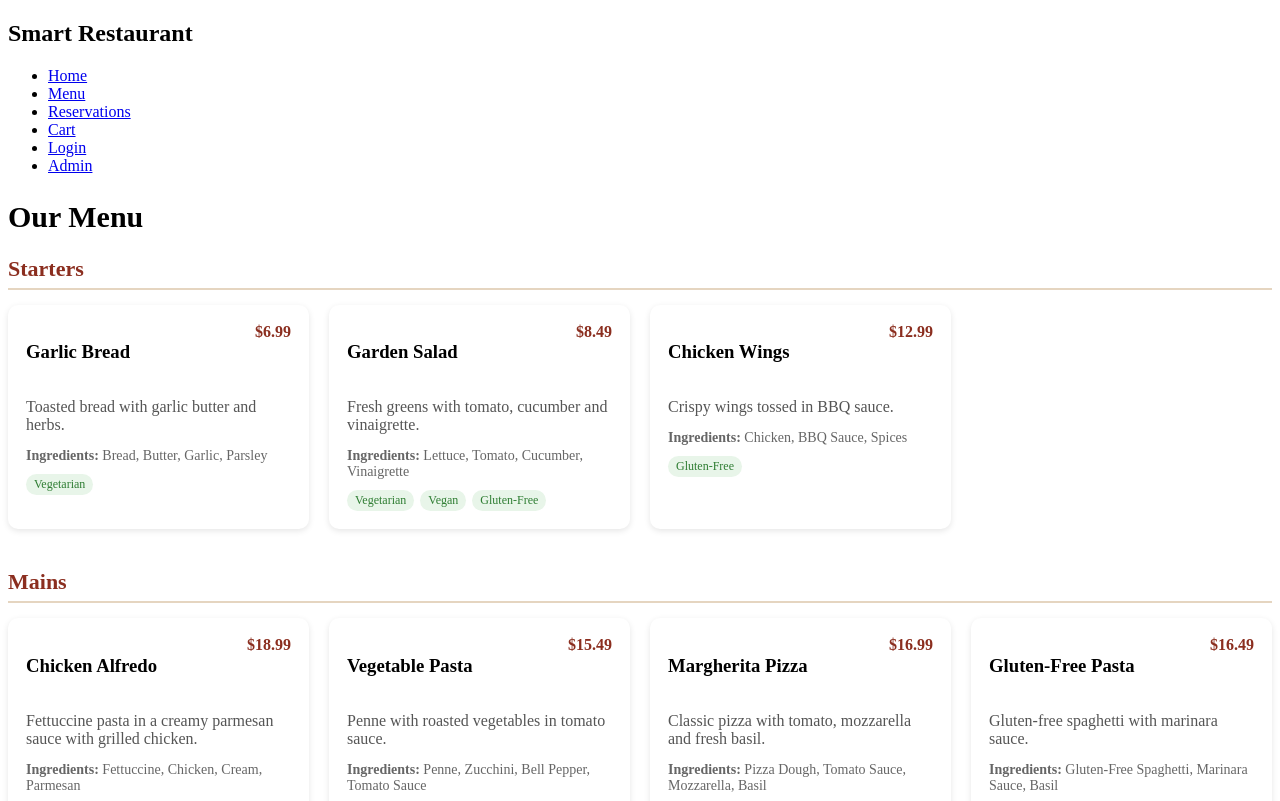
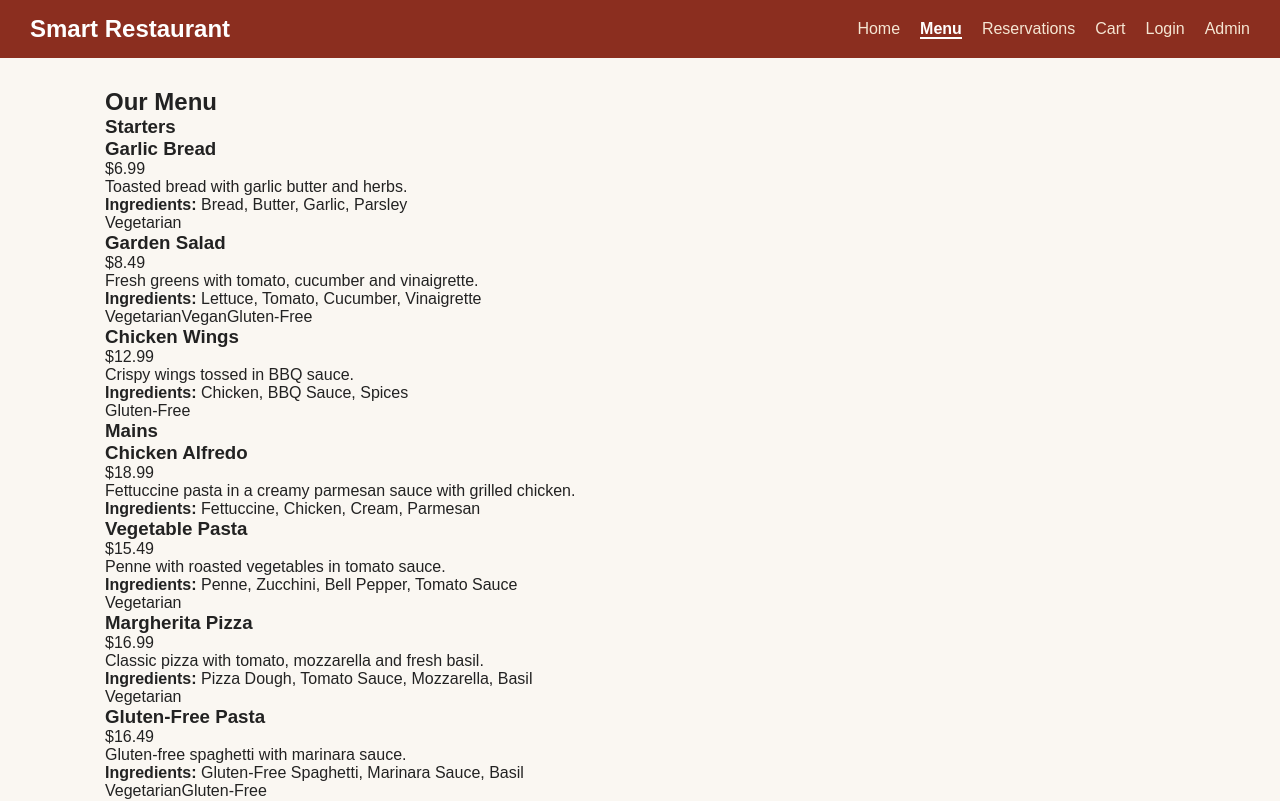
Before and after one commit to bibekpanta007/Smart-Restaurant, a React (Vite) app in the folder client/: page /menu in a window 1280 px wide. Shown: the top 801 px of the page. Built offline with nearby package versions, Linux system fonts and the light colour scheme.

Commit message:
Add base layout and navbar styles

```diff
--- a/client/src/index.css
+++ b/client/src/index.css
@@ -1,74 +1,88 @@
-/* menu page */
-.page-title {
-  font-size: 30px;
-  margin-bottom: 20px;
+* {
+  box-sizing: border-box;
+  margin: 0;
+  padding: 0;
 }
 
-.menu-section {
-  margin-bottom: 40px;
+body {
+  font-family: Arial, sans-serif;
+  background-color: #faf7f2;
+  color: #222;
 }
 
-.category-title {
-  font-size: 22px;
-  color: #8b2e1f;
-  border-bottom: 2px solid #e5d5c0;
-  padding-bottom: 6px;
+/* navbar */
+.navbar {
+  display: flex;
+  justify-content: space-between;
+  align-items: center;
+  flex-wrap: wrap;
+  gap: 10px;
+  padding: 15px 30px;
+  background-color: #8b2e1f;
+  color: white;
+}
+
+.navbar ul {
+  display: flex;
+  gap: 20px;
+  list-style: none;
+  flex-wrap: wrap;
+}
+
+.navbar a {
+  color: #f5e6d3;
+  text-decoration: none;
+}
+
+.navbar a.active {
+  color: white;
+  font-weight: bold;
+  border-bottom: 2px solid white;
+}
+
+/* main content area */
+.container {
+  max-width: 1100px;
+  margin: 30px auto;
+  padding: 0 15px;
+}
+
+/* home page */
+.hero {
+  text-align: center;
+  padding: 60px 15px;
+}
+
+.hero h2 {
+  font-size: 36px;
   margin-bottom: 15px;
 }
 
-.menu-grid {
-  display: grid;
-  grid-template-columns: repeat(auto-fill, minmax(250px, 1fr));
-  gap: 20px;
+.hero p {
+  color: #555;
+  margin-bottom: 30px;
 }
 
-.menu-card {
-  background-color: white;
-  border-radius: 10px;
-  padding: 18px;
-  box-shadow: 0 2px 6px rgba(0, 0, 0, 0.1);
+.hero-buttons {
+  display: flex;
+  justify-content: center;
+  gap: 15px;
+  flex-wrap: wrap;
 }
 
-.menu-card-header {
-  display: flex;
-  justify-content: space-between;
-  align-items: flex-start;
-  gap: 10px;
-  margin-bottom: 8px;
+/* buttons */
+.btn {
+  display: inline-block;
+  padding: 10px 22px;
+  background-color: #8b2e1f;
+  color: white;
+  border: 2px solid #8b2e1f;
+  border-radius: 6px;
+  text-decoration: none;
+  cursor: pointer;
 }
 
-.price {
-  font-weight: bold;
+.btn-outline {
+  background-color: transparent;
   color: #8b2e1f;
 }
-
-.description {
-  color: #555;
-  margin-bottom: 8px;
-}
-
-.ingredients {
-  font-size: 14px;
-  color: #666;
-  margin-bottom: 10px;
-}
-
-.tags {
-  display: flex;
-  flex-wrap: wrap;
-  gap: 6px;
-}
-
-.tag {
-  background-color: #e8f5e9;
-  color: #2e7d32;
-  font-size: 12px;
-  padding: 3px 8px;
-  border-radius: 12px;
-}
-
-.unavailable {
-  color: #c62828;
-  font-weight: bold;
-  margin-top: 10px;
-}
```
